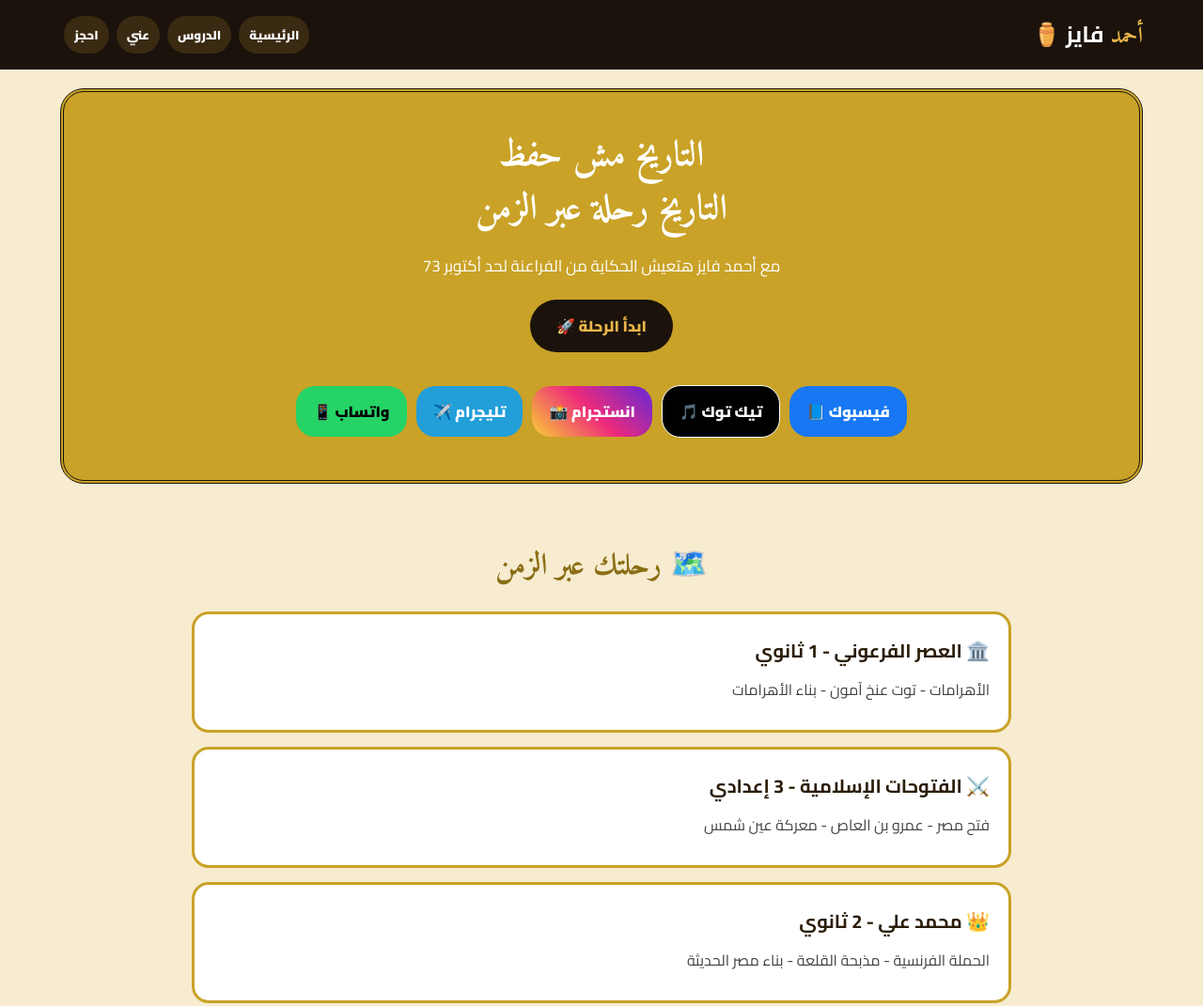
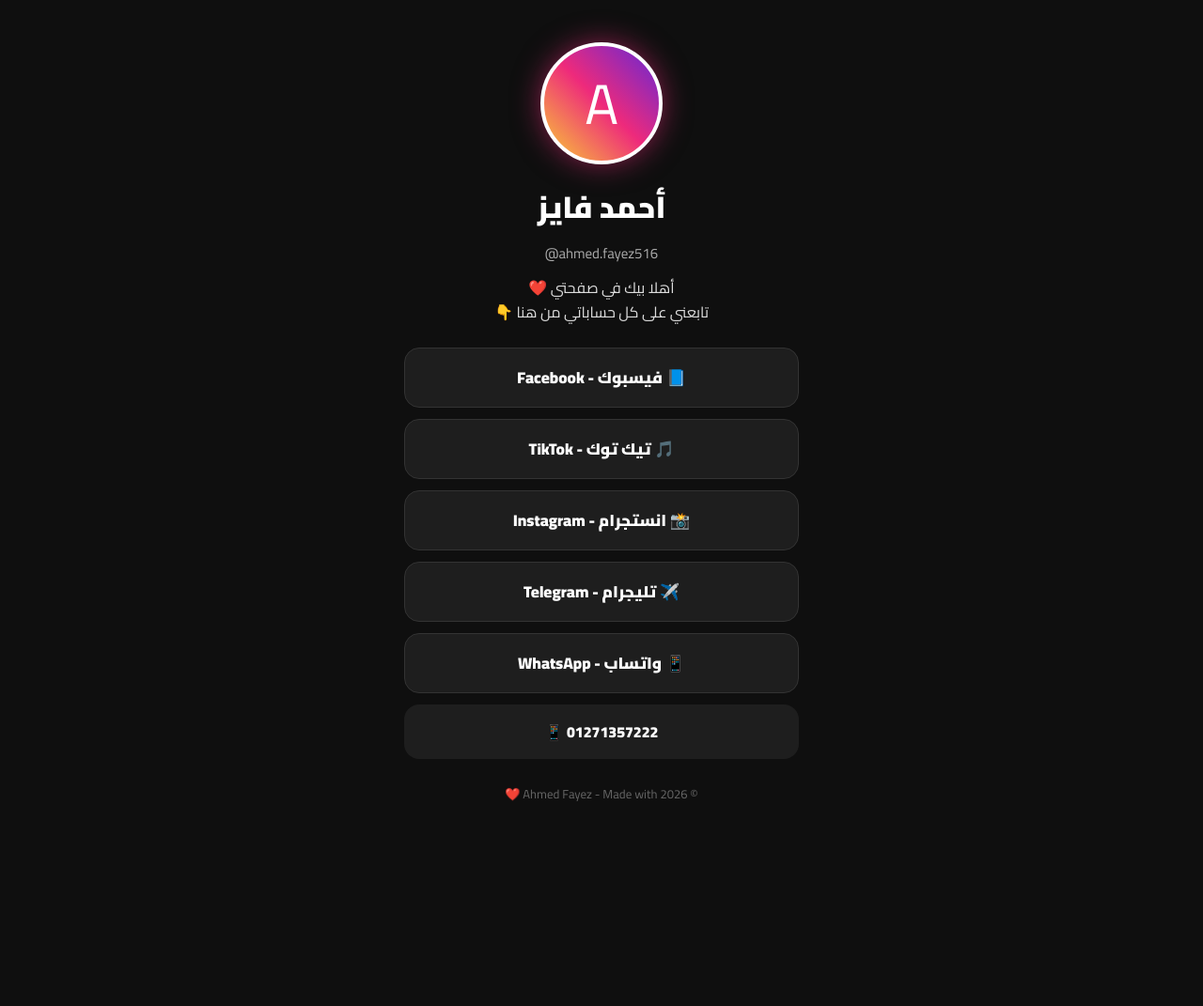
Before and after one commit to rageb2575-lang/ahmed-fayez, a plain HTML site: page index.html in a window 1280 px wide. Shown: the top 1071 px of the page at 94% size. After the commit the page ends 877 px from the top, so only its background shows below. Drawn offline with Linux system fonts and the light colour scheme.

Commit message:
Update index.html

```diff
--- a/index.html
+++ b/index.html
@@ -3,47 +3,39 @@
 <head>
 <meta charset="UTF-8">
 <meta name="viewport" content="width=device-width, initial-scale=1.0">
-<title>أحمد فايز | مدرس التاريخ</title>
-<link href="https://fonts.googleapis.com/css2?family=Amiri:wght@700&family=Cairo:wght@400;700;900&display=swap" rel="stylesheet">
+<title>أحمد فايز | Ahmed Fayez</title>
+<link href="https://fonts.googleapis.com/css2?family=Cairo:wght@400;700;900&display=swap" rel="stylesheet">
 <style>
 *{margin:0;padding:0;box-sizing:border-box;font-family:'Cairo',sans-serif}
-body{background:#f7ecd0;color:#2b1d08}
-header{background:#1a120b;padding:14px 5%;display:flex;justify-content:space-between;align-items:center;position:sticky;top:0;z-index:99}
-header b{font-size:24px;color:#e8b44a;font-family:'Amiri',serif}
-header b span{color:#fff}
-nav a{color:#fff;text-decoration:none;font-weight:800;font-size:13px;margin:0 4px;background:#3a2a12;padding:8px 11px;border-radius:20px;display:inline-block}
-.hero{background:#c9a227;border:4px double #1a120b;border-radius:25px;padding:40px 20px;text-align:center;margin:20px 5%;color:#fff}
-.hero h1{font-family:'Amiri',serif;font-size:38px;line-height:1.5}
-.hero p{margin:15px 0 20px;font-size:17px}
-.btn{background:#1a120b;color:#e8b44a;padding:13px 28px;border-radius:30px;text-decoration:none;font-weight:900;display:inline-block}
-.section{padding:20px 5%;max-width:1000px;margin:auto}
-h2{font-family:'Amiri',serif;font-size:32px;text-align:center;color:#8a6d14;margin:20px 0}
-.card{background:#fff;border:3px solid #c9a227;border-radius:18px;padding:20px;margin-bottom:15px}
-.card h3{font-size:20px}
-.card p{color:#444;margin:8px 0}
-.contact{background:#1a120b;color:#fff;text-align:center;border-radius:20px;padding:30px 20px}
-.contact a{background:#c9a227;color:#000;padding:12px 16px;border-radius:20px;text-decoration:none;font-weight:800;display:inline-block;margin:5px}
-.socials a{display:inline-block;margin:5px;padding:12px 18px;border-radius:20px;text-decoration:none;font-weight:900;color:#fff}
-.fb{background:#1877F2}.tk{background:#000;border:1px solid #fff}.ig{background:linear-gradient(45deg,#f9ce34,#ee2a7b,#6228d7)}.tg{background:#229ED9}.wa{background:#25D366;color:#000 !important}
-input,select{width:100%;padding:12px;border-radius:12px;border:2px solid #c9a227;margin-bottom:12px;font-family:'Cairo'}
-footer{text-align:center;padding:20px;color:#777}
+body{background:#0f0f0f;color:#fff;min-height:100vh;display:flex;justify-content:center;padding:20px 15px}
+.box{width:100%;max-width:420px;text-align:center}
+.avatar{width:130px;height:130px;border-radius:50%;background:linear-gradient(45deg,#f9ce34,#ee2a7b,#6228d7);display:flex;align-items:center;justify-content:center;font-size:60px;margin:25px auto 15px;border:4px solid #fff;box-shadow:0 0 30px #ee2a7b88}
+h1{font-size:32px;font-weight:900}
+.user{color:#aaa;margin:5px 0 5px;font-size:15px;direction:ltr}
+.bio{color:#ddd;font-size:16px;margin:10px 0 25px;line-height:1.6}
+a.link{display:flex;align-items:center;justify-content:center;gap:10px;background:#1e1e1e;border:1px solid #333;color:#fff;text-decoration:none;padding:15px;border-radius:16px;margin-bottom:12px;font-weight:800;font-size:17px}
+a.link:active{transform:scale(.97)}
+.fb{background:#1877F2}.tk{background:#000;border:1px solid #444}.ig{background:linear-gradient(45deg,#f9ce34,#ee2a7b,#6228d7)}.tg{background:#229ED9}.wa{background:#25D366;color:#000}
+.num{background:#1e1e1e;padding:14px;border-radius:16px;margin-bottom:12px;font-weight:800;direction:ltr}
+footer{color:#666;font-size:13px;margin-top:25px}
 </style>
 </head>
 <body>
-<header><b>أحمد <span>فايز ⚱️</span></b><nav><a href="#home">الرئيسية</a><a href="#lessons">الدروس</a><a href="#about">عني</a><a href="#contact">احجز</a></nav></header>
+<div class="box">
+<div class="avatar">A</div>
+<h1>أحمد فايز</h1>
+<p class="user">@ahmed.fayez516</p>
+<p class="bio">أهلا بيك في صفحتي ❤️<br>تابعني على كل حساباتي من هنا 👇</p>
 
-<section class="hero" id="home"><h1>التاريخ مش حفظ<br>التاريخ رحلة عبر الزمن</h1><p>مع أحمد فايز هتعيش الحكاية من الفراعنة لحد أكتوبر 73</p><a class="btn" href="#lessons">ابدأ الرحلة 🚀</a><br><br><div class="socials"><a class="fb" href="https://www.facebook.com/share/1DU1NDY21w/">فيسبوك 📘</a><a class="tk" href="https://www.tiktok.com/@ahmed.fayez516">تيك توك 🎵</a><a class="ig" href="https://instagram.com/_a7me5_soliman">انستجرام 📸</a><a class="tg" href="https://t.me/+201271357222">تليجرام ✈️</a><a class="wa" href="https://wa.me/201271357222">واتساب 📱</a></div></section>
+<a class="link fb" href="https://www.facebook.com/share/1DU1NDY21w/">📘 فيسبوك - Facebook</a>
+<a class="link tk" href="https://www.tiktok.com/@ahmed.fayez516">🎵 تيك توك - TikTok</a>
+<a class="link ig" href="https://instagram.com/_a7me5_soliman">📸 انستجرام - Instagram</a>
+<a class="link tg" href="https://t.me/+201271357222">✈️ تليجرام - Telegram</a>
+<a class="link wa" href="https://wa.me/201271357222">📱 واتساب - WhatsApp</a>
 
-<section class="section" id="lessons"><h2>🗺️ رحلتك عبر الزمن</h2>
-<div class="card"><h3>🏛️ العصر الفرعوني - 1 ثانوي</h3><p>الأهرامات - توت عنخ آمون - بناء الأهرامات</p></div>
-<div class="card"><h3>⚔️ الفتوحات الإسلامية - 3 إعدادي</h3><p>فتح مصر - عمرو بن العاص - معركة عين شمس</p></div>
-<div class="card"><h3>👑 محمد علي - 2 ثانوي</h3><p>الحملة الفرنسية - مذبحة القلعة - بناء مصر الحديثة</p></div>
-<div class="card"><h3>🇪🇬 مصر الحديثة - 3 ثانوي</h3><p>ثورة 1919 - ثورة 1952 - حرب أكتوبر 1973</p></div></section>
+<div class="num">📱 01271357222</div>
 
-<section class="section" id="about"><div class="card" style="text-align:center"><h2>مين هو أحمد فايز؟</h2><p>مدرس تاريخ، بشرح بالحكاية والخرايط الذهنية، عشان تدخل الامتحان وانت متطمن.</p><br><p><b>+5000 طالب | +10 سنين خبرة</b></p><br><p>📍 الإسكندرية - أونلاين لكل المحافظات<br>📱 01271357222</p><br><div class="socials"><a class="fb" href="https://www.facebook.com/share/1DU1NDY21w/">فيسبوك</a><a class="tk" href="https://www.tiktok.com/@ahmed.fayez516">تيك توك</a><a class="ig" href="https://instagram.com/_a7me5_soliman">انستجرام</a><a class="tg" href="https://t.me/+201271357222">تليجرام</a><a class="wa" href="https://wa.me/201271357222">واتساب</a></div></div></section>
-
-<section class="section" id="contact"><div class="contact"><h2 style="color:#e8b44a">📞 احجز مكانك</h2><br><p>كلمنا على التليجرام أو الواتساب: <b style="color:#e8b44a">01271357222</b></p><br><form onsubmit="window.open('https://wa.me/201271357222?text='+encodeURIComponent('ازيك مستر احمد فايز، انا '+document.getElementById('n').value+' عايز احجز'));return false"><input id="n" placeholder="اسمك بالكامل" required><input placeholder="رقم الواتساب" required><select><option>اختار الصف الدراسي</option><option>1 ثانوي</option><option>2 ثانوي</option><option>3 ثانوي</option><option>3 إعدادي</option></select><button class="btn" style="background:#e8b44a;color:#000">ابعت على واتساب 🚀</button></form><br><a href="https://t.me/+201271357222">تليجرام ✈️</a><a href="https://wa.me/201271357222">واتساب 📱</a><a href="https://www.facebook.com/share/1DU1NDY21w/">فيسبوك</a><a href="https://www.tiktok.com/@ahmed.fayez516">تيك توك</a><a href="https://instagram.com/_a7me5_soliman">انستجرام</a></div></section>
-
-<footer>© 2026 أحمد فايز - اتعمل بحب للتاريخ ❤️<br>@_a7me5_soliman | @ahmed.fayez516 | 01271357222</footer>
+<footer>© 2026 Ahmed Fayez - Made with ❤️</footer>
+</div>
 </body>
 </html>
```
